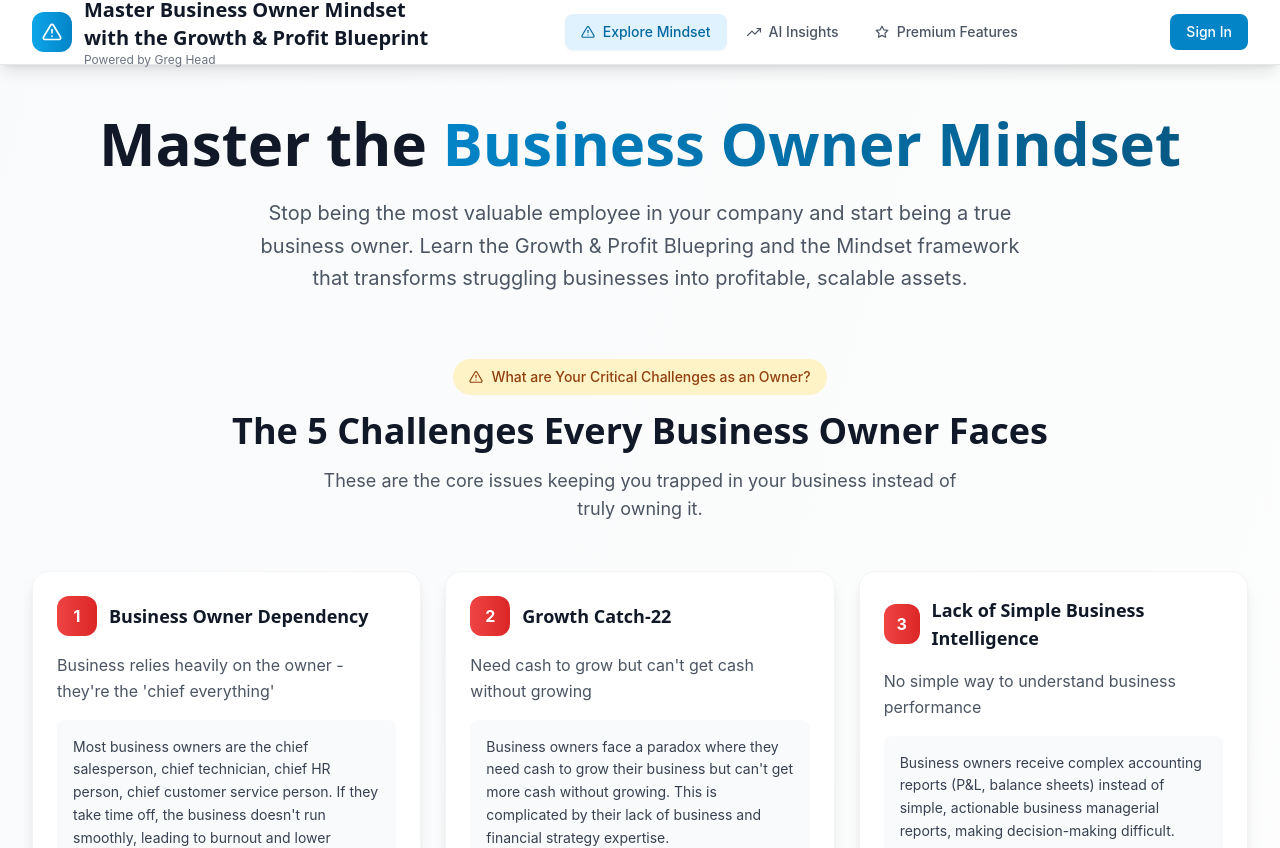
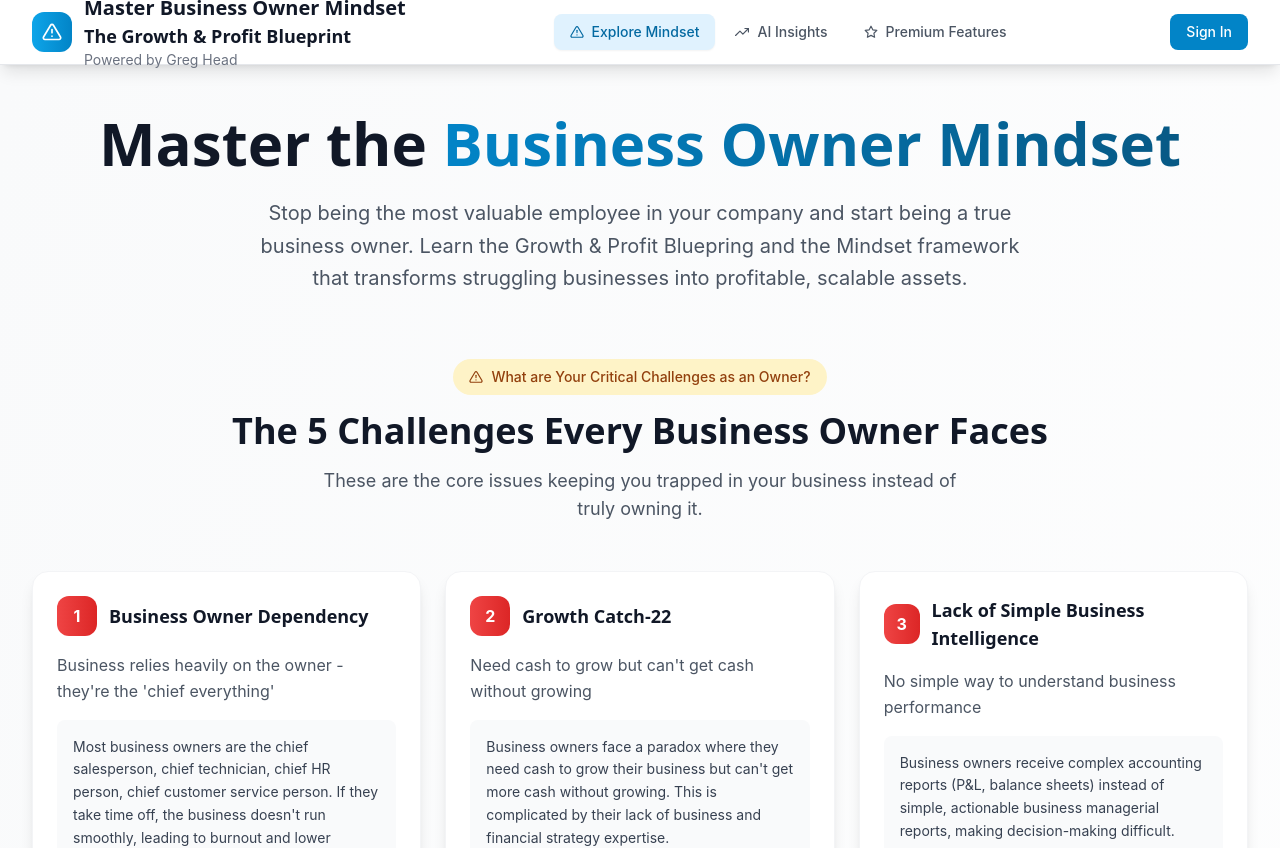
Before and after one commit to BBgreg/Business-Mindset-App-Development-6745, a React (Vite) app: page / in a window 1280 px wide. Shown: the top 848 px of the page. Built offline with nearby package versions, Linux system fonts and the light colour scheme.

Commit message:
Update Header.jsx

```diff
--- a/src/components/Header.jsx
+++ b/src/components/Header.jsx
@@ -43,10 +43,10 @@ const Header = ({
               <h2 className="text-xl font-bold text-gray-900 font-heading">
                 Master Business Owner Mindset
               </h2>
-               <h2 className="text-xl font-bold text-gray-900 font-heading">
-                with the Growth & Profit Blueprint
+               <h2 className="text-lg font-bold text-gray-900 font-heading">
+                The Growth & Profit Blueprint
               </h2>
-              <p className="text-xs text-gray-500">Powered by Greg Head</p>
+              <p className="text-sm text-gray-500">Powered by Greg Head</p>
             </div>
           </motion.div>
 
```
